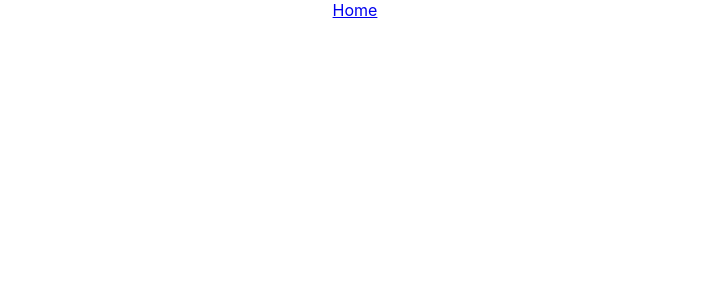
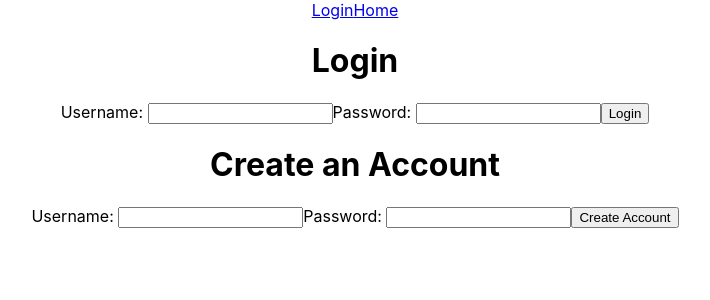
Before and after one commit to JesusMunoz01/TaskPlanner, a React (Create React App) app in the folder client/: page /login in a window 1280 px wide. Before the commit this address had no page. Shown: the top 300 px of the page, without its empty margins (285-995 px from the left). Built offline with nearby package versions, Linux system fonts and the light colour scheme.

Commit message:
set up user schema and endpoints

```diff
--- a/client/src/App.js
+++ b/client/src/App.js
@@ -2,6 +2,7 @@ import './App.css';
 import {BrowserRouter as Router, Routes, Route} from 'react-router-dom';
 import { Home } from './pages/home';
 import { Navbar } from './components/navbar';
+import { Login } from './pages/login';
 
 function App() {
   return (
@@ -10,6 +11,7 @@ function App() {
         <Navbar />
         <Routes>
           <Route path="/" element={<Home />} />
+          <Route path="/login" element={<Login />} />
         </Routes>
       </Router>
     </div>
--- a/client/src/components/navbar.js
+++ b/client/src/components/navbar.js
@@ -2,6 +2,7 @@ import { Link } from 'react-router-dom';
 
 export const Navbar = () => {
     return <div className="navbar">
+        <Link to={"/login"}>Login</Link>
         <Link to={"/"}>Home</Link>
     </div>
 }
--- /dev/null
+++ b/client/src/pages/login.js
@@ -0,0 +1,59 @@
+import { useState } from "react";
+
+export const Login = () => {
+    const [username, setUsername] = useState("");
+    const [password, setPassword] = useState("");
+    const [newUsername, setNewUsername] = useState("");
+    const [newPassword, setNewPassword] = useState("");
+
+    async function createUser(e){
+        e.preventDefault();
+        await fetch(`${process.env.REACT_APP_BASE_URL}/addUser`, {
+            method: "POST", headers: {
+                'Content-Type': 'application/json'
+            },
+            body: JSON.stringify({
+                username,
+                password,
+                })
+            });
+
+        setUsername('');
+        setPassword('');
+    }
+
+    async function logUser(e){
+        e.preventDefault();
+        await fetch(`${process.env.REACT_APP_BASE_URL}/userLogin`, {
+            method: "POST", headers: {
+                'Content-Type': 'application/json'
+            },
+            body: JSON.stringify({
+                username,
+                password,
+                })
+            });
+
+        setNewUsername('');
+        setNewPassword('');
+    }
+
+    return <div>
+        <h1>Login</h1>
+        <form>
+            <label>Username: </label>
+            <input id="logUser" value={username} onChange={(e) => setUsername(e.target.value)}></input>
+            <label>Password: </label>
+            <input id="logPassword" type={password} value={password} onChange={(e) => setPassword(e.target.value)}></input>
+            <button onClick={(e) => logUser(e)}>Login</button>
+        </form>
+        <h1>Create an Account</h1>
+        <form>
+            <label>Username: </label>
+            <input id="createUser" value={newUsername} onChange={(e) => setNewUsername(e.target.value)}></input>
+            <label>Password: </label>
+            <input id="createPassword" type={password} value={newPassword} onChange={(e) => setNewPassword(e.target.value)}></input>
+            <button onClick={(e) => createUser(e)}>Create Account</button>
+        </form>
+    </div>
+}
```
Also changed, not shown: 2 other files (tests, documents, lock files or other folders).
